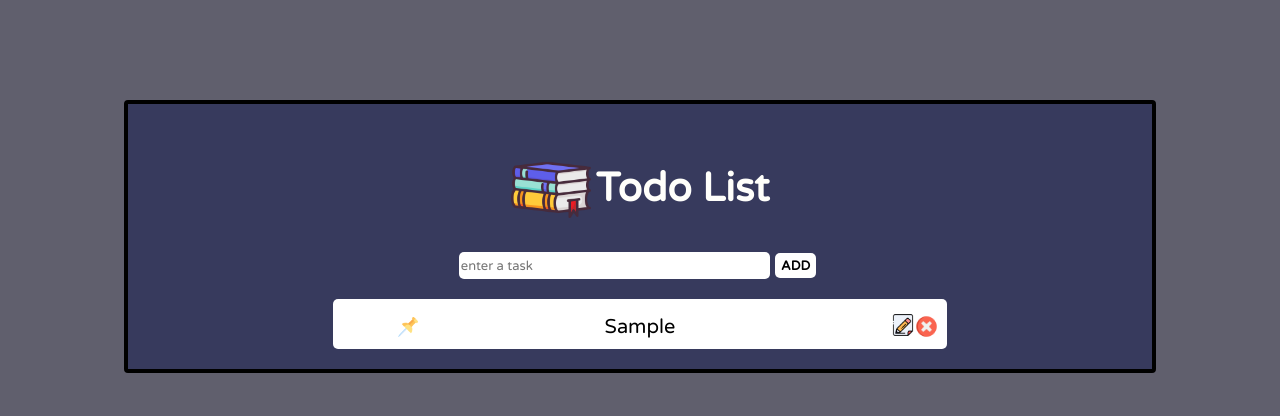
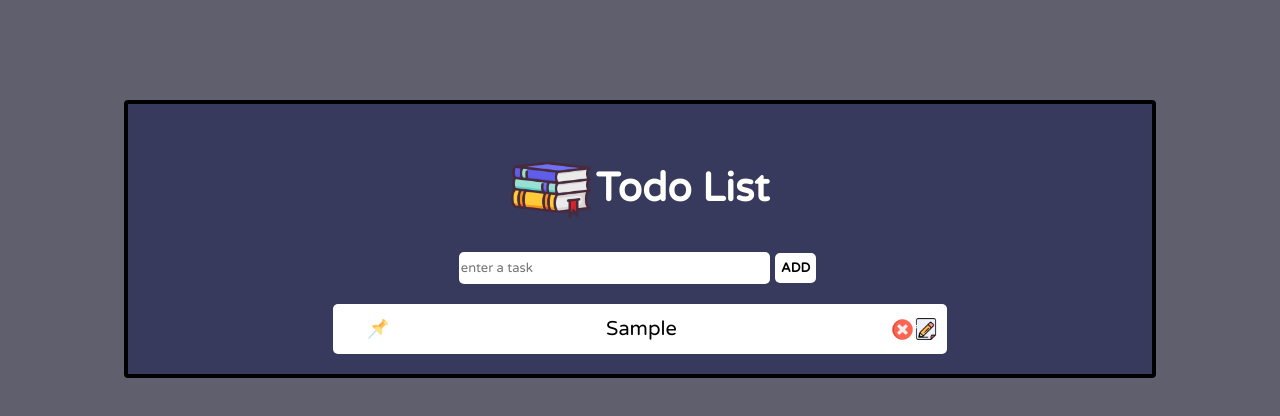
Before and after one commit to koushalAkash26/todo-react, a React (Create React App) app: page / in a window 1280 px wide. Both pictures are taken after typing "Sample" into the empty fields and a click on the button "ADD". Shown: the top 416 px of the page. Built offline with nearby package versions, Linux system fonts and the light colour scheme.

Commit message:
style changed

```diff
--- a/src/components/appStyle.module.css
+++ b/src/components/appStyle.module.css
@@ -21,16 +21,16 @@ body{
 .searchBox{
     border-radius: 5px;
     width:30%;
-    height:25px;
+    height:30px;
     font-size: 13px;
     border:none;
     font-family: 'Varela Round', sans-serif;
 }
 .searchBoxnotify{
     border-radius: 5px;
-    width:30%px;
-    font-size: 13px;
-    height:25px;
+    width:30%;
+    font-size: 20px;
+    height:30px;
     border:none;
     box-shadow: 0 0 2.5px 2.5px red;
     font-family: 'Varela Round', sans-serif;
@@ -43,7 +43,7 @@ body{
     margin-top: 0px;
     margin-right: 5px;
     margin-left: 5px;
-    height:25px;
+    height:30px;
     font-weight: 700;
     font-family: 'Varela Round', sans-serif;
     background-color:rgb(255,255,255);
@@ -51,12 +51,12 @@ body{
 .button2{
     border-radius: 5px;
     border:none;
-    font-size: 13px;
+    font-size: 20px;
     margin-top: 0px;
     margin-right: 5px;
     margin-left: 5px;
     box-shadow: 0 0 2.5px 2.5px red;
-    height:25px;
+    height:30px;
     font-weight: 700;
     font-family: 'Varela Round', sans-serif;
     background-color:rgb(255,255,255);
@@ -67,7 +67,9 @@ body{
     margin-top: 20px;
     margin-bottom:20px;
     display: flex;
-    flex-direction: column;
+    flex-direction: row;
+    justify-content: center;
+    align-items: center;
     width:60%;
     height: fit-content;
     border:none;
@@ -89,31 +91,34 @@ body{
 
 }
 .toggleicon{
-    width:20px;
+    max-width:20px;
     display:inline  ;
-    position: absolute;
+    /* position: absolute;
     top:18px;
-    left:30px;
+    left:30px; */
+    flex-grow: 1;
     margin-left: 35px;
     margin-right: 5px;
 }
 .deleteicon{
-    width:25px;
-    position: absolute;
+    max-width:25px;
+    flex-grow: 1;
+    /* position: absolute;
     top:15px;
-    right:8px;
+    right:8px; */
 }
 .editicon{
-    width:22px;
-    position: absolute;
+    max-width:22px;
+    /* position: absolute;
     top:15px;
-    right:33px;
-    margin-left: 5px;
+    right:33px; */
+    flex-grow: 1;
+    margin-right: 10px;
 }
 .content{
     font-size:20px ;
     display:inline;
-    margin-top:16px;
+    flex-grow: 4;
     font-family: 'Varela Round', sans-serif;
 
 }
@@ -163,12 +168,17 @@ body{
     }
     .searchBox{
         width:50%;
+        height:25px;
+        font-size:13px
     }
     .searchBoxnotify{
        width:50%;
+       height:25px;
+       font-size: 13px;
     }
     .emoji{
         width:150px;
+        padding-top: 30px;
 
     }
     .todos{
```
